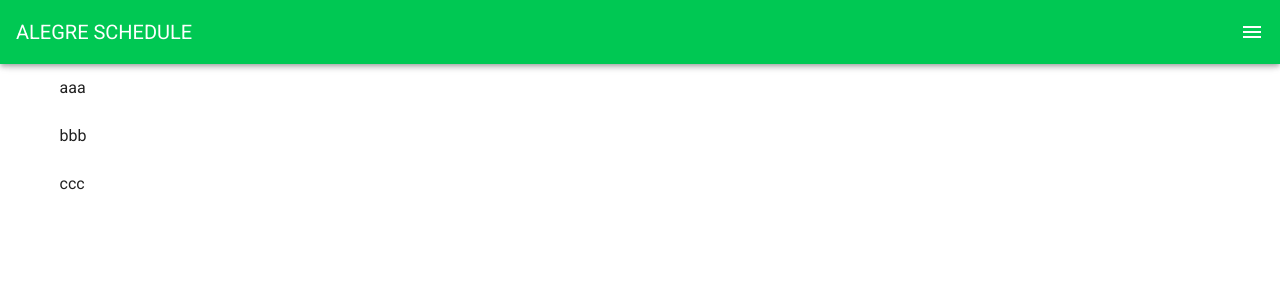
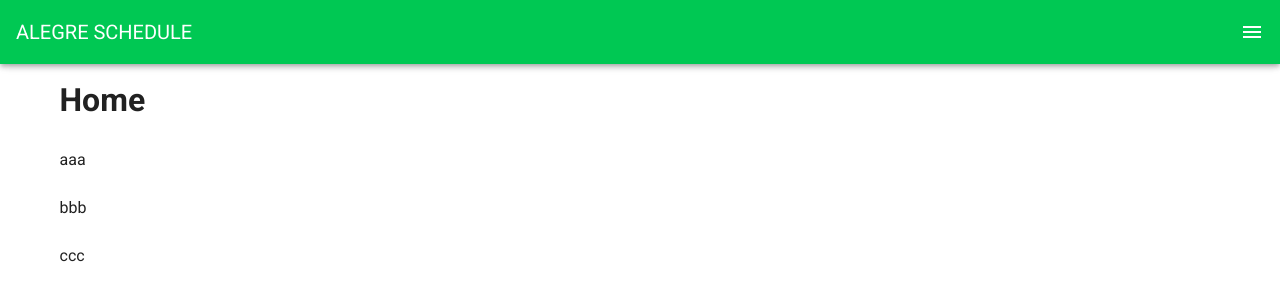
Before and after one commit to nba0724/alegre-attendance, a Vue app: page / in a window 1280 px wide. Shown: the top 300 px of the page. Built offline with nearby package versions, Linux system fonts and the light colour scheme.

Commit message:
Titleコンポーネント作成

```diff
--- /dev/null
+++ b/src/components/organisms/ContentTitle.vue
@@ -0,0 +1,12 @@
+<template>
+  <v-container>
+    <h1>{{ title }}</h1>
+  </v-container>
+</template>
+
+<script>
+export default {
+  name: "contentTitle",
+  props: ["title"]
+};
+</script>
--- a/src/components/pages/Home.vue
+++ b/src/components/pages/Home.vue
@@ -1,13 +1,18 @@
 <template>
-  <CardList :listData="listData" />
+  <main>
+    <ContentTitle :title="title" />
+    <CardList :listData="listData" />
+  </main>
 </template>
 
 <script>
 import CardList from "@/components/organisms/CardList";
+import ContentTitle from "@/components/organisms/ContentTitle";
 export default {
   name: "home",
-  components: { CardList },
+  components: { CardList, ContentTitle },
   data: () => ({
+    title: "Home",
     listData: ["aaa", "bbb", "ccc"]
   })
 };
```
